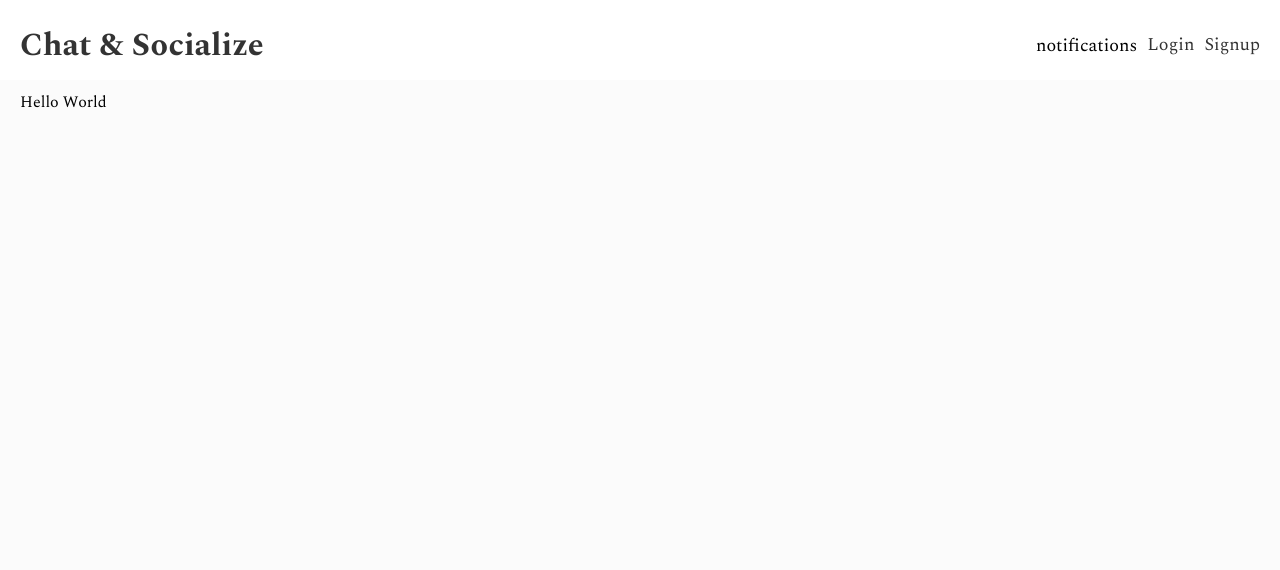
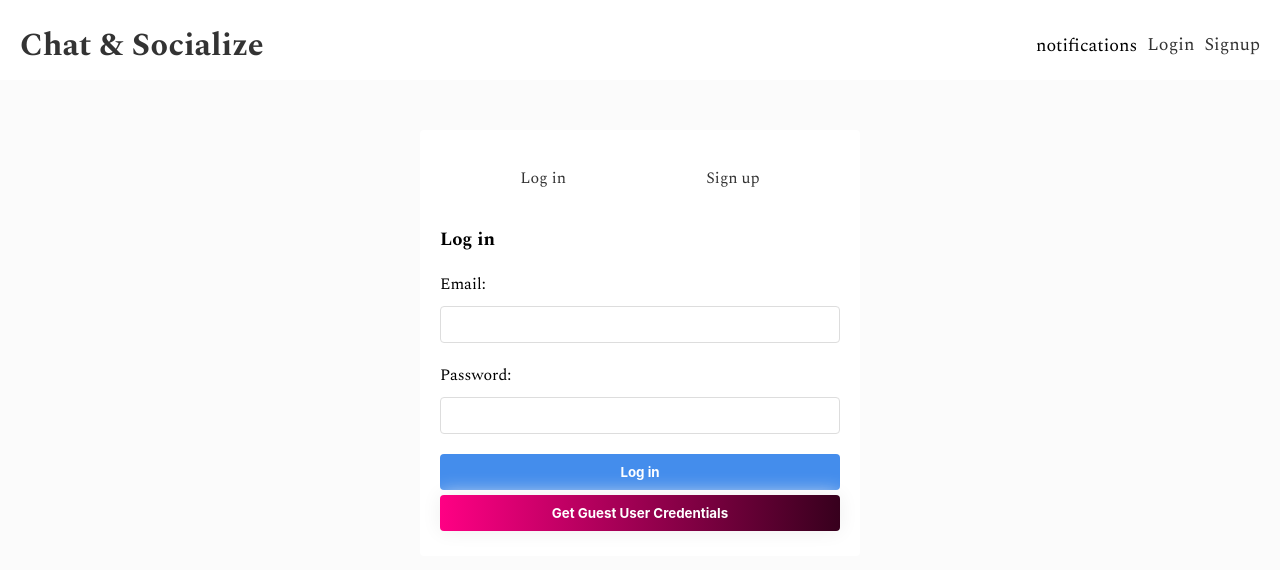
Before and after one commit to kirsalfetnik/Chat-socialize, a React (Create React App) app in the folder frontend/: page / in a window 1280 px wide. Shown: the top 570 px of the page. Built offline with nearby package versions, Linux system fonts and the light colour scheme; the HTML template or start-up script is replaced by a standard one.

Commit message:
Delete Home page

```diff
--- a/frontend/src/App.js
+++ b/frontend/src/App.js
@@ -2,7 +2,6 @@ import { BrowserRouter, Routes, Route, Navigate } from 'react-router-dom';
 import { useAuthContext } from './hooks/useAuthContext';
 
 // import pages
-import Home from './pages/Home';
 import ChatPage from './pages/ChatPage';
 import Login from './pages/Login';
 import Signup from './pages/Signup';
@@ -22,11 +21,7 @@ function App() {
 
             <Route
             path="/"
-            element={<Home />}
-            />
-            <Route
-            path="/chats"
-            element={<ChatPage />}
+            element={!user ? <Login /> : <ChatPage />}
             />
             <Route
             path="/login"
--- a/frontend/src/pages/Home.js
+++ /dev/null
@@ -1,11 +0,0 @@
-import { useEffect } from "react";
-
-const Home = () => {
-    return (
-        <div className="home">
-            Hello World
-        </div>
-    )
-}
-
-export default Home;
```
Also changed, not shown: 1 other file (tests, documents, lock files or other folders).
